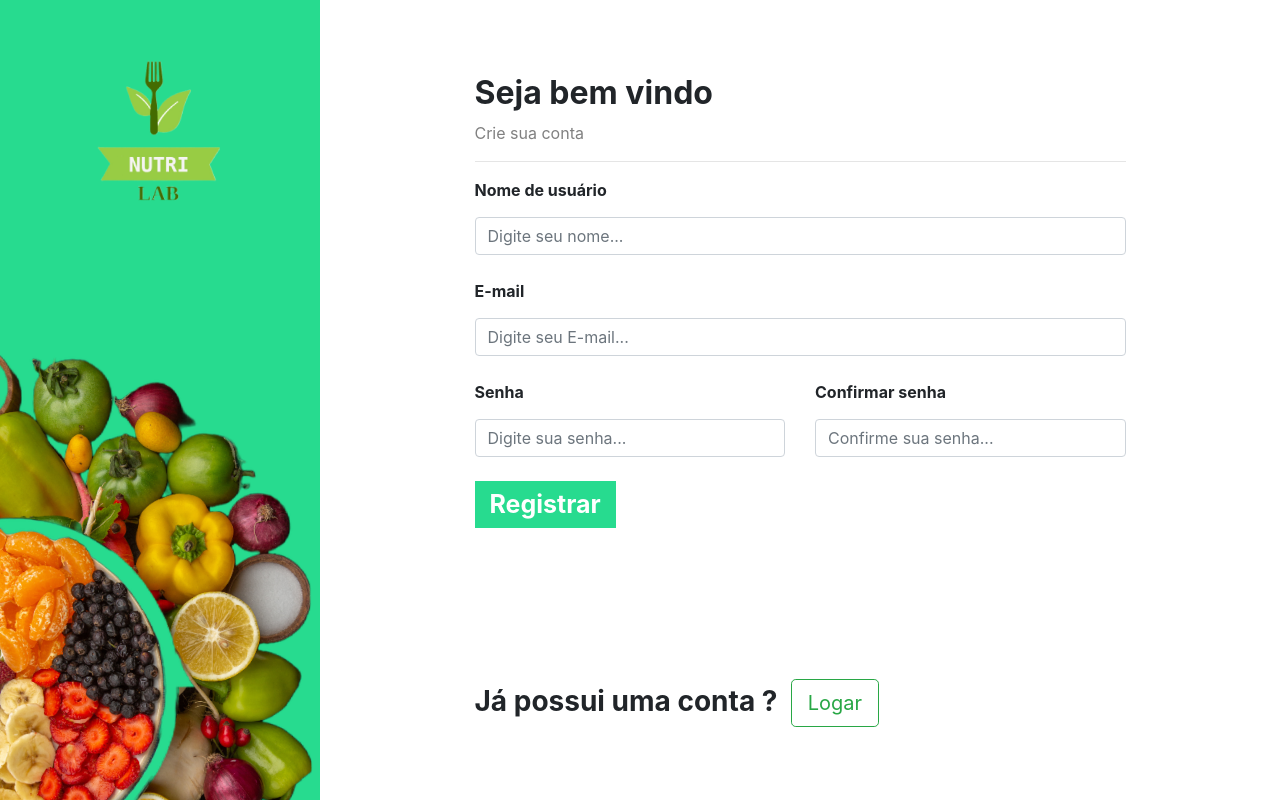
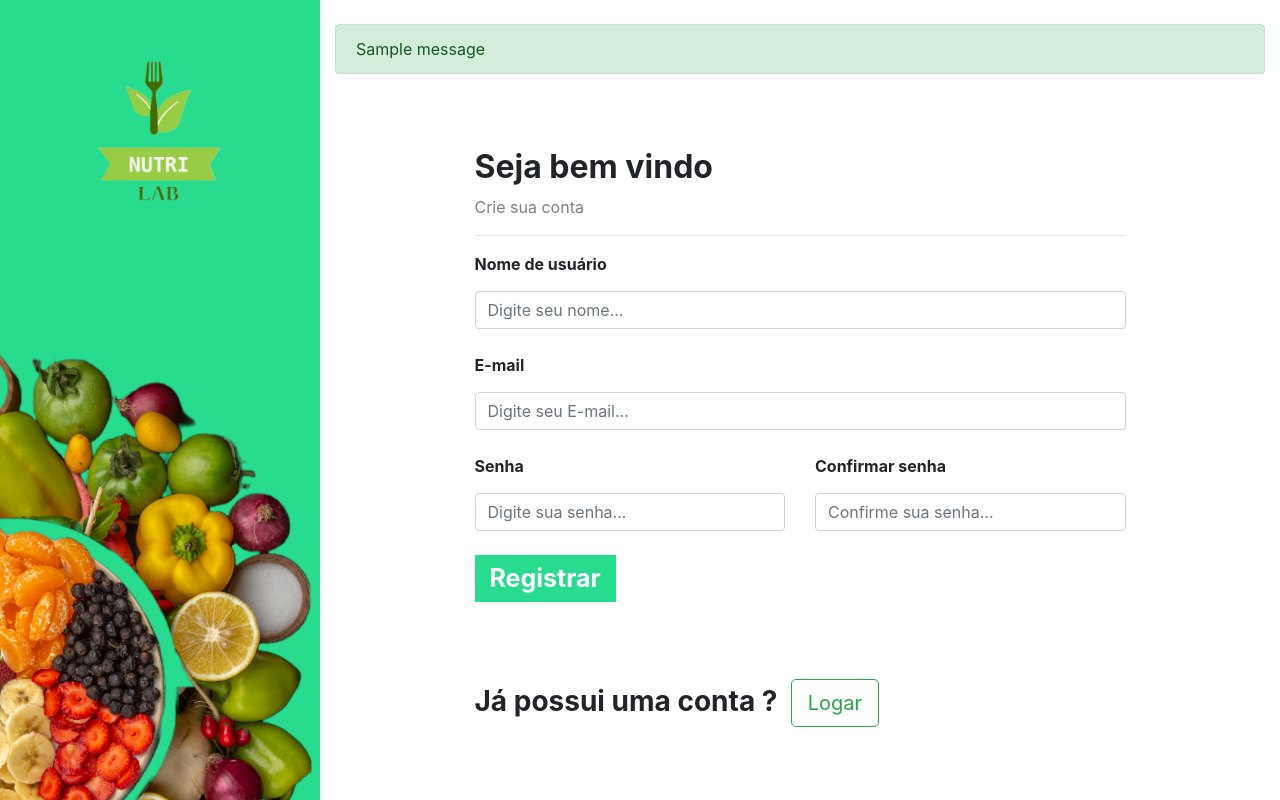
Before and after one commit to joaoreider/nutri-lab, a Django app: page /auth/cadastro/ in a window 1280 px wide. Run offline with Django 4.2, Linux system fonts and the light colour scheme; tables that the repository leaves empty hold one stand-in row (values such as "Sample post"); one stand-in notice (Sample message) is shown.

Commit message:
finalizando a etapa de cadastro

```diff
--- a/autenticacao/templates/cadastro.html
+++ b/autenticacao/templates/cadastro.html
@@ -23,6 +23,17 @@
             </div>
 
             <div class="col-md-9">
+
+                {% if messages %}
+				<br>
+                    {% for message in messages %}
+                        <div class="alert {{message.tags}}">
+                            {{message}}
+                        </div>
+                    {% endfor %}
+                {% endif %}
+
+
                 <div class="area_cadastrar">
                     <h2 class="titulo">Seja bem vindo</h2>
                     <p class="sub-titulo">Crie sua conta</p>
--- a/autenticacao/views.py
+++ b/autenticacao/views.py
@@ -2,6 +2,10 @@ from django.shortcuts import render
 from django.http import HttpResponse
 from .utils import password_is_valid, null_fields_is_valid
 from django.shortcuts import redirect
+from django.contrib.auth.models import User
+from django.contrib import messages
+from django.contrib.messages import constants
+
 
 def cadastro(request):
 
@@ -20,8 +24,26 @@ def cadastro(request):
             print('invalid null fields')
             return redirect('/auth/cadastro')
 
-        return HttpResponse('teste')
+        try:
 
+            usuario = User.objects.filter(username=username).all()
+
+            if len(usuario)>0:
+                messages.add_message(request, constants.ERROR, 'Usuário já cadastrado no sistema.')
+                print('usuario já cadastrado')
+                return redirect('/auth/cadastro')
+
+
+            user = User.objects.create_user(username=username,
+                                            email=email,
+                                            password=senha,
+                                            is_active=False)
+            user.save()
+            messages.add_message(request, constants.SUCCESS, 'Usuário cadastrado com sucesso')
+            return redirect('/auth/logar')
+        except:
+            messages.add_message(request, constants.ERROR, 'Erro interno do sistema')
+            return redirect('/auth/cadastro')
 
 
 
```
Also changed, not shown: nutri_lab/settings.py (+10 -1 lines), README.md.
